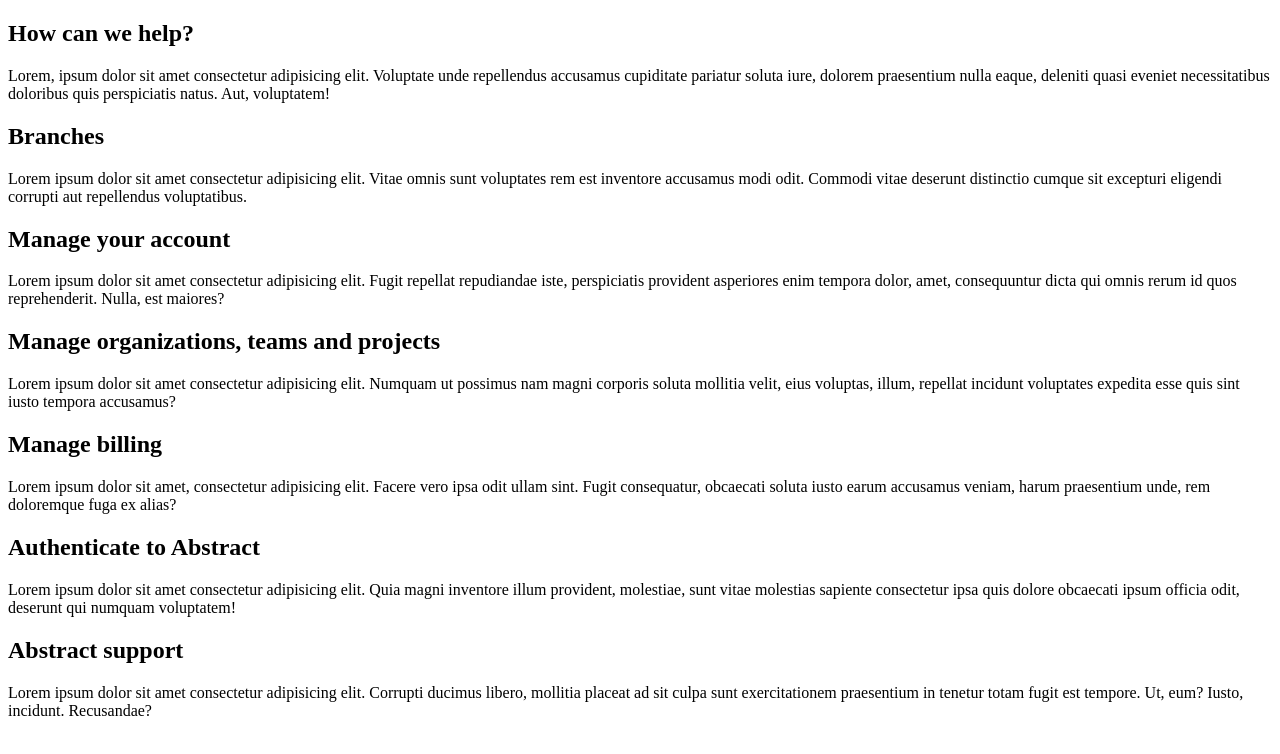
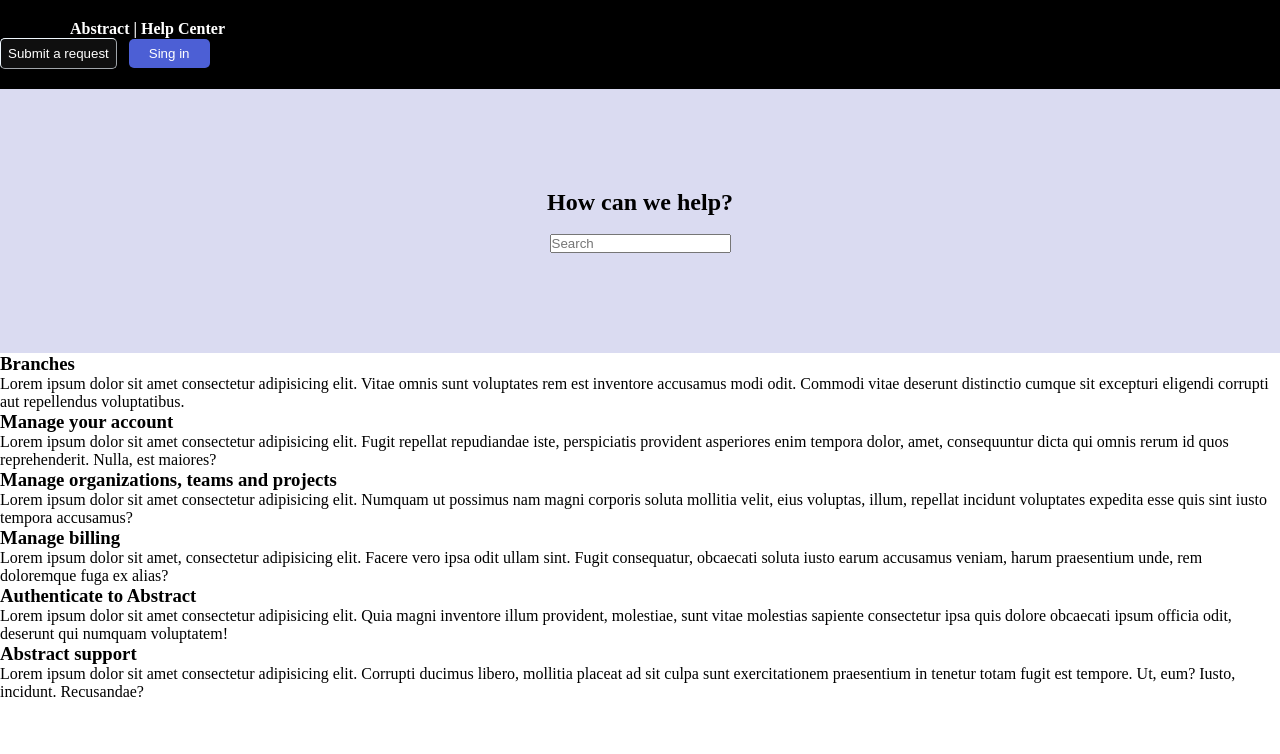
Before and after one commit to MartaAmelburu/Curso, a plain HTML site: page Proyectos_propios/pagina-web-1.html in a window 1280 px wide. Drawn offline with Linux system fonts and the light colour scheme.

Commit message:
ejercicio en casa

```diff
--- a/Proyectos_propios/pagina-web-1.css
+++ b/Proyectos_propios/pagina-web-1.css
@@ -0,0 +1,47 @@
+*{
+    margin: 0;
+    padding: 0;
+    box-sizing: border-box;
+    }
+
+.title_web{
+    font-size: 8px;
+    background-color: black;
+    padding: 20px 0px;
+    color: white;
+
+}
+
+.title_web h1 {
+    margin-left: 70px;
+}
+.first_block {
+    background-color:#dadbf1;
+    text-align: center;
+    padding: 100px 0px;
+}
+
+.button_submit{
+    padding: 7px;
+    color: white;
+    background-color: rgb(15, 15, 15);
+    border-color: aliceblue;
+    border-width: 1px;
+    border-radius: 5px;
+    margin-right: 10px;
+}
+
+.button_singin{
+    background-color:#4C5FD5;
+    color: white;
+    border-style: none;
+    padding-left: 20px;
+    padding-right: 20px;
+    padding-top: 7px;
+    padding-bottom: 7px;
+    border-radius: 5px;
+}
+
+.search_bar{
+
+}
--- a/Proyectos_propios/pagina-web-1.html
+++ b/Proyectos_propios/pagina-web-1.html
@@ -8,22 +8,52 @@
 
 </head>
 <body>
+
+<header class="title_web">
+   <h1>Abstract | Help Center</h1>
+   <button type="button" class="button_submit">Submit a request</button>
+   <button type="button" class="button_singin">Sing in</button>
+</header>
+<section class="first_block">
+<h2>How can we help?</h2>
+<br>
+<form>
+    <label for="escribe"></label>
+    <input
+    id="escribe"
+    type="text"
+    placeholder="Search"
+    name="escribe"
+    minlength="3"
+    maxlength="50"
+    required
+>
+</form>
+</section>
 <article>
-<h1>How can we help?</h1>
-<p>Lorem, ipsum dolor sit amet consectetur adipisicing elit. Voluptate unde repellendus accusamus cupiditate pariatur soluta iure, dolorem praesentium nulla eaque, deleniti quasi eveniet necessitatibus doloribus quis perspiciatis natus. Aut, voluptatem!</p>
+<h3>Branches</h3>
+<p>Lorem ipsum dolor sit amet consectetur adipisicing elit. Vitae omnis sunt voluptates rem est inventore accusamus modi odit. Commodi vitae deserunt distinctio cumque sit excepturi eligendi corrupti aut repellendus voluptatibus.</p>
 </article>
-<h2>Branches</h2>
-<p>Lorem ipsum dolor sit amet consectetur adipisicing elit. Vitae omnis sunt voluptates rem est inventore accusamus modi odit. Commodi vitae deserunt distinctio cumque sit excepturi eligendi corrupti aut repellendus voluptatibus.</p>
-<h2>Manage your account</h2>
+<article>
+<h3>Manage your account</h3>
 <p>Lorem ipsum dolor sit amet consectetur adipisicing elit. Fugit repellat repudiandae iste, perspiciatis provident asperiores enim tempora dolor, amet, consequuntur dicta qui omnis rerum id quos reprehenderit. Nulla, est maiores?</p>
-<h2>Manage organizations, teams and projects</h2>
+</article>
+<article>
+<h3>Manage organizations, teams and projects</h3>
 <p>Lorem ipsum dolor sit amet consectetur adipisicing elit. Numquam ut possimus nam magni corporis soluta mollitia velit, eius voluptas, illum, repellat incidunt voluptates expedita esse quis sint iusto tempora accusamus?</p>
-<h2>Manage billing</h2>
+</article>
+<article>
+<h3>Manage billing</h3>
 <p>Lorem ipsum dolor sit amet, consectetur adipisicing elit. Facere vero ipsa odit ullam sint. Fugit consequatur, obcaecati soluta iusto earum accusamus veniam, harum praesentium unde, rem doloremque fuga ex alias?</p>
-<h2>Authenticate to Abstract</h2>
+</article>
+<article>
+<h3>Authenticate to Abstract</h3>
 <p>Lorem ipsum dolor sit amet consectetur adipisicing elit. Quia magni inventore illum provident, molestiae, sunt vitae molestias sapiente consectetur ipsa quis dolore obcaecati ipsum officia odit, deserunt qui numquam voluptatem!</p>
-<h2>Abstract support</h2>
+</article>
+<article>
+<h3>Abstract support</h3>
 <p>Lorem ipsum dolor sit amet consectetur adipisicing elit. Corrupti ducimus libero, mollitia placeat ad sit culpa sunt exercitationem praesentium in tenetur totam fugit est tempore. Ut, eum? Iusto, incidunt. Recusandae?</p>
+</article>
 
 </body>
 </html>
```
Also changed, not shown: profe_formulario.html (added, +142 -0 lines).
